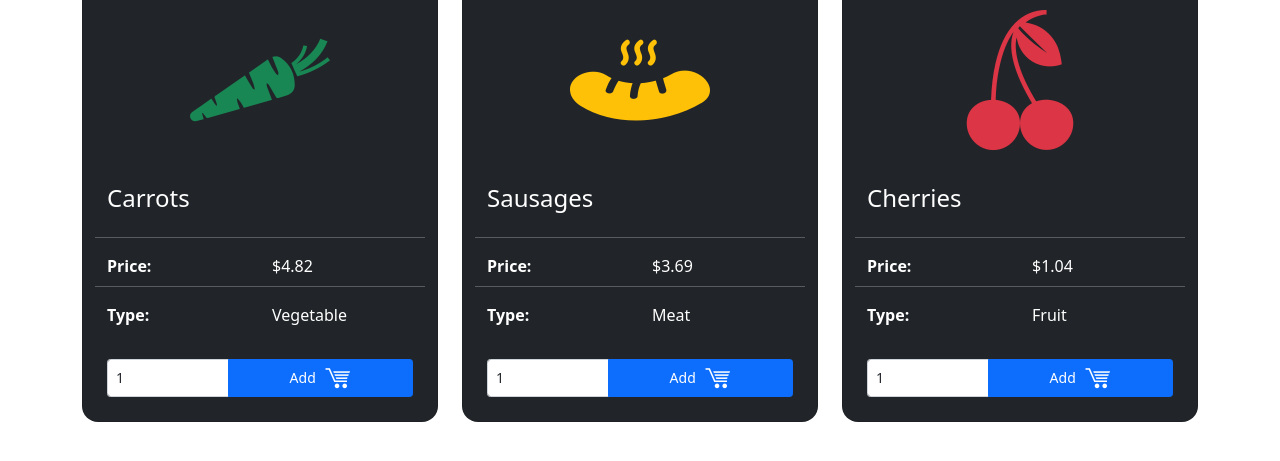
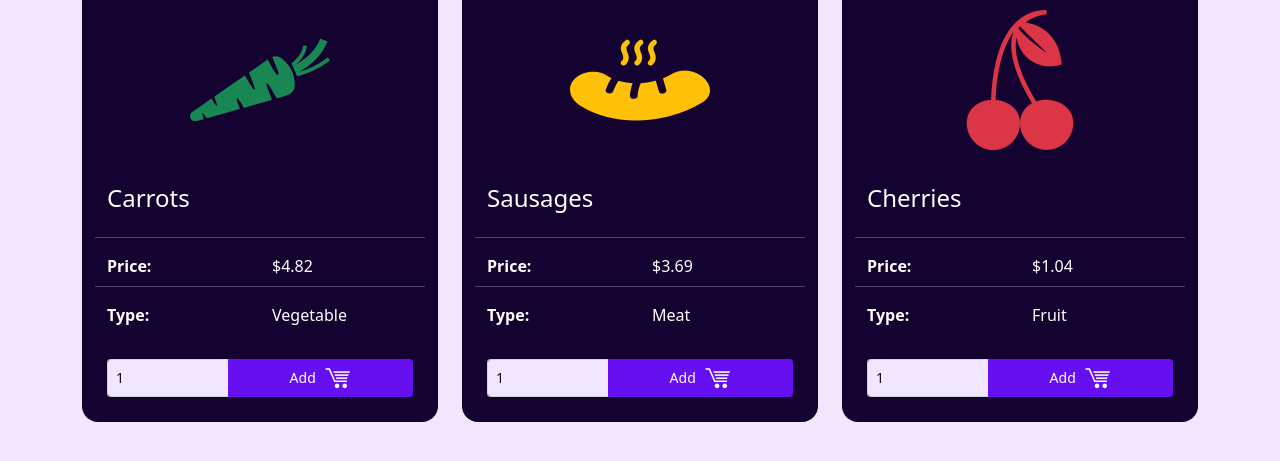
Before and after one commit to webceyhan/bs-splendid-food, a website: page src/app.html in a window 1280 px wide. Shown: the part 479-940 px from the top of the page. Drawn offline with nearby package versions, Linux system fonts and the light colour scheme.

Commit message:
custom colors added

```diff
--- a/src/styles/_variables.scss
+++ b/src/styles/_variables.scss
@@ -27,16 +27,125 @@ $teal: #20c997;
 $cyan: #0dcaf0;
 // scss-docs-end color-variables
 
+// fusv-disable
+$blue-100: tint-color($blue, 80%) !default;
+$blue-200: tint-color($blue, 60%) !default;
+$blue-300: tint-color($blue, 40%) !default;
+$blue-400: tint-color($blue, 20%) !default;
+$blue-500: $blue !default;
+$blue-600: shade-color($blue, 20%) !default;
+$blue-700: shade-color($blue, 40%) !default;
+$blue-800: shade-color($blue, 60%) !default;
+$blue-900: shade-color($blue, 80%) !default;
+
+$indigo-50: tint-color($indigo, 90%) !default;
+$indigo-100: tint-color($indigo, 80%) !default;
+$indigo-200: tint-color($indigo, 60%) !default;
+$indigo-300: tint-color($indigo, 40%) !default;
+$indigo-400: tint-color($indigo, 20%) !default;
+$indigo-500: $indigo !default;
+$indigo-600: shade-color($indigo, 20%) !default;
+$indigo-700: shade-color($indigo, 40%) !default;
+$indigo-800: shade-color($indigo, 60%) !default;
+$indigo-900: shade-color($indigo, 80%) !default;
+
+$purple-100: tint-color($purple, 80%) !default;
+$purple-200: tint-color($purple, 60%) !default;
+$purple-300: tint-color($purple, 40%) !default;
+$purple-400: tint-color($purple, 20%) !default;
+$purple-500: $purple !default;
+$purple-600: shade-color($purple, 20%) !default;
+$purple-700: shade-color($purple, 40%) !default;
+$purple-800: shade-color($purple, 60%) !default;
+$purple-900: shade-color($purple, 80%) !default;
+
+$pink-100: tint-color($pink, 80%) !default;
+$pink-200: tint-color($pink, 60%) !default;
+$pink-300: tint-color($pink, 40%) !default;
+$pink-400: tint-color($pink, 20%) !default;
+$pink-500: $pink !default;
+$pink-600: shade-color($pink, 20%) !default;
+$pink-700: shade-color($pink, 40%) !default;
+$pink-800: shade-color($pink, 60%) !default;
+$pink-900: shade-color($pink, 80%) !default;
+
+$red-100: tint-color($red, 80%) !default;
+$red-200: tint-color($red, 60%) !default;
+$red-300: tint-color($red, 40%) !default;
+$red-400: tint-color($red, 20%) !default;
+$red-500: $red !default;
+$red-600: shade-color($red, 20%) !default;
+$red-700: shade-color($red, 40%) !default;
+$red-800: shade-color($red, 60%) !default;
+$red-900: shade-color($red, 80%) !default;
+
+$orange-100: tint-color($orange, 80%) !default;
+$orange-200: tint-color($orange, 60%) !default;
+$orange-300: tint-color($orange, 40%) !default;
+$orange-400: tint-color($orange, 20%) !default;
+$orange-500: $orange !default;
+$orange-600: shade-color($orange, 20%) !default;
+$orange-700: shade-color($orange, 40%) !default;
+$orange-800: shade-color($orange, 60%) !default;
+$orange-900: shade-color($orange, 80%) !default;
+
+$yellow-100: tint-color($yellow, 80%) !default;
+$yellow-200: tint-color($yellow, 60%) !default;
+$yellow-300: tint-color($yellow, 40%) !default;
+$yellow-400: tint-color($yellow, 20%) !default;
+$yellow-500: $yellow !default;
+$yellow-600: shade-color($yellow, 20%) !default;
+$yellow-700: shade-color($yellow, 40%) !default;
+$yellow-800: shade-color($yellow, 60%) !default;
+$yellow-900: shade-color($yellow, 80%) !default;
+
+$green-100: tint-color($green, 80%) !default;
+$green-200: tint-color($green, 60%) !default;
+$green-300: tint-color($green, 40%) !default;
+$green-400: tint-color($green, 20%) !default;
+$green-500: $green !default;
+$green-600: shade-color($green, 20%) !default;
+$green-700: shade-color($green, 40%) !default;
+$green-800: shade-color($green, 60%) !default;
+$green-900: shade-color($green, 80%) !default;
+
+$teal-100: tint-color($teal, 80%) !default;
+$teal-200: tint-color($teal, 60%) !default;
+$teal-300: tint-color($teal, 40%) !default;
+$teal-400: tint-color($teal, 20%) !default;
+$teal-500: $teal !default;
+$teal-600: shade-color($teal, 20%) !default;
+$teal-700: shade-color($teal, 40%) !default;
+$teal-800: shade-color($teal, 60%) !default;
+$teal-900: shade-color($teal, 80%) !default;
+
+$cyan-100: tint-color($cyan, 80%) !default;
+$cyan-200: tint-color($cyan, 60%) !default;
+$cyan-300: tint-color($cyan, 40%) !default;
+$cyan-400: tint-color($cyan, 20%) !default;
+$cyan-500: $cyan !default;
+$cyan-600: shade-color($cyan, 20%) !default;
+$cyan-700: shade-color($cyan, 40%) !default;
+$cyan-800: shade-color($cyan, 60%) !default;
+$cyan-900: shade-color($cyan, 80%) !default;
+
 // scss-docs-start theme-color-variables
-$primary: $blue;
+$primary: $indigo;
 $secondary: $gray-600;
 $success: $green;
 $info: $cyan;
 $warning: $yellow;
 $danger: $red;
-$light: $gray-100;
-$dark: $gray-900;
+$light: $indigo-50;
+$dark: $indigo-900;
 // scss-docs-end theme-color-variables
+
+// Body
+//
+// Settings for the `<body>` element.
+$body-bg: $light;
+$body-color: $dark;
+$body-text-align: null;
 
 // scss-docs-start border-radius-variables
 $border-radius: 0.25rem;
```
Also changed, not shown: src/styles/style.min.css, 1 other file.
